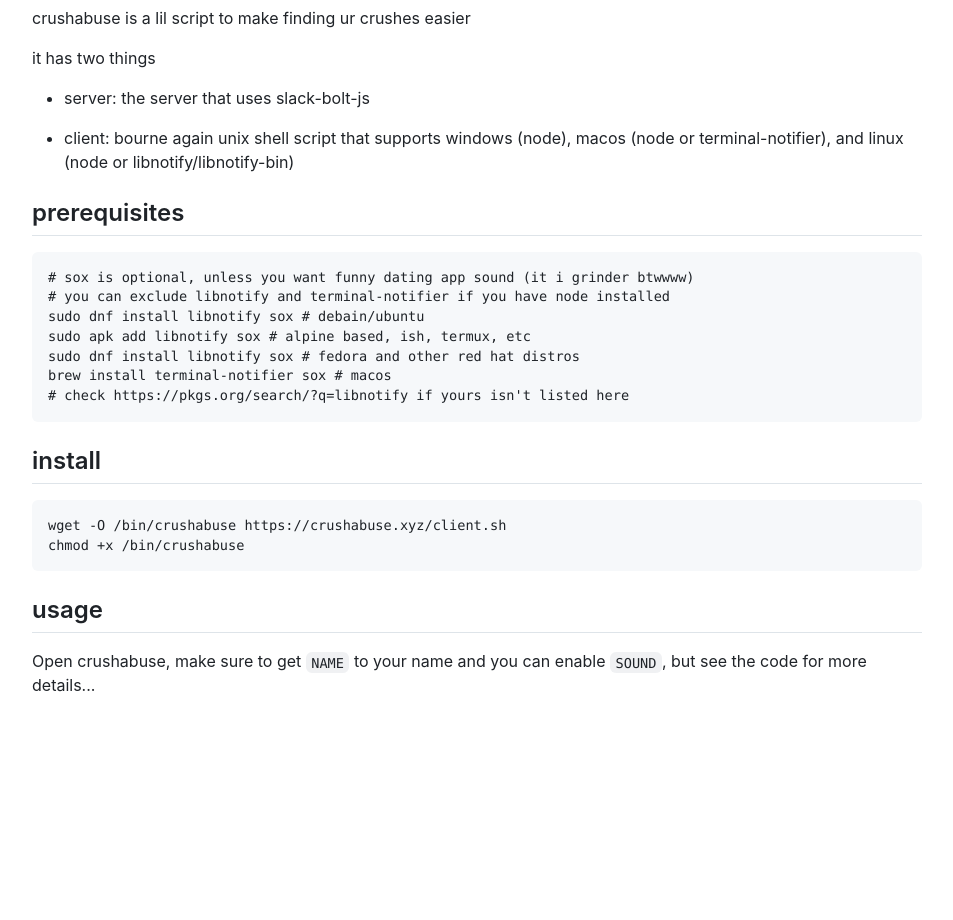
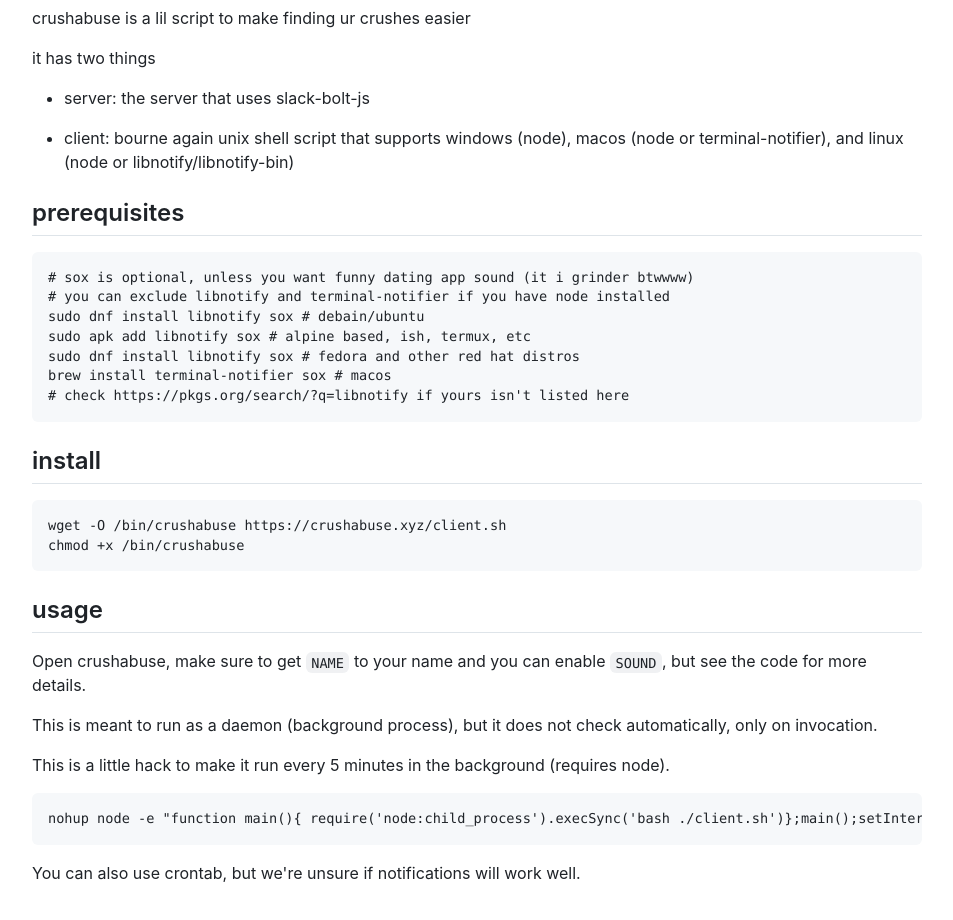
Before and after one commit to crushabuse/crushabuse, a plain HTML site: page index.html in a window 1280 px wide. Shown: the part 114-1034 px from the top of the page, without its empty margins (163-1116 px from the left). Before the commit the page ends 864 px from the top, so only its background shows below. Drawn offline with nearby package versions, Linux system fonts and the light colour scheme; a script that the page names is missing; a small style sheet from the web is missing.

Commit message:
Update index.html

```diff
--- a/index.html
+++ b/index.html
@@ -54,7 +54,11 @@
 <h2>
     usage
 </h2>
-<p>Open crushabuse, make sure to get <code>NAME</code> to your name and you can enable <code>SOUND</code>, but see the code for more details...</p>
+<p>Open crushabuse, make sure to get <code>NAME</code> to your name and you can enable <code>SOUND</code>, but see the code for more details.</p>
+<p>This is meant to run as a daemon (background process), but it does not check automatically, only on invocation.</p>
+<p>This is a little hack to make it run every 5 minutes in the background (requires node).</p>
+<pre><code class="language-bash"></code>nohup node -e "function main(){ require('node:child_process').execSync('bash ./client.sh')};main();setInterval(main, 1000* 60 * 5)" > /dev/null 2>&1 &</pre>
+<p>You can also use crontab, but we're unsure if notifications will work well.</p>
     </article>
     <footer>
       <script>
```
